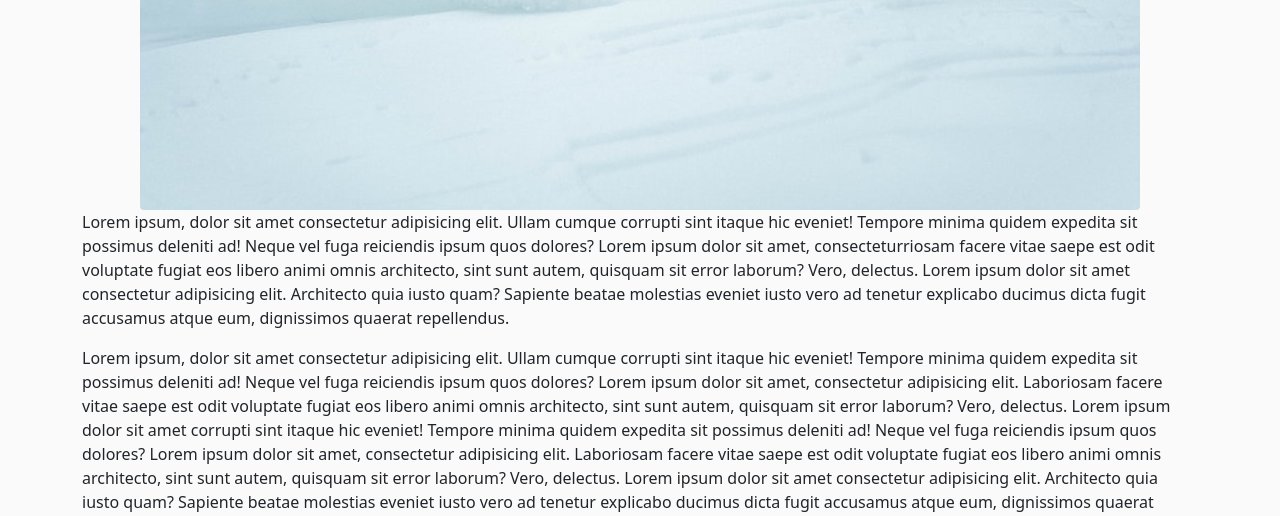
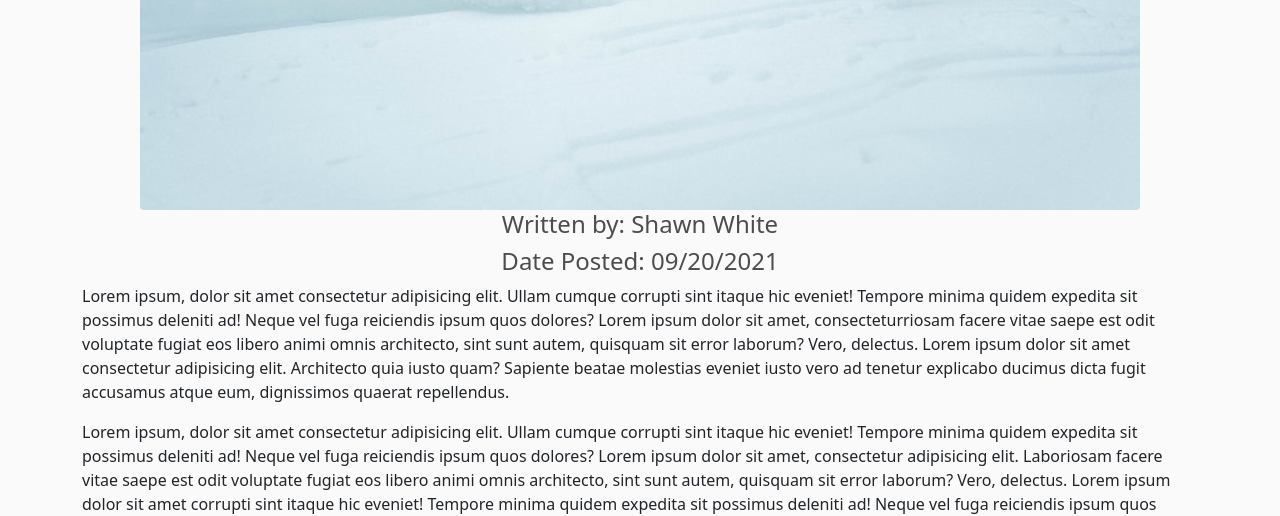
Before and after one commit to matthew-le/solo-project, a Django app: page /blog in a window 1280 px wide. Shown: the part 580-1096 px from the top of the page. Run offline with Django 3.2, Linux system fonts and the light colour scheme; data that the repository does not hold is empty.

Commit message:
update blog page

```diff
--- a/snowboard_app/templates/store/blog.html
+++ b/snowboard_app/templates/store/blog.html
@@ -13,6 +13,8 @@
     {% block content %}
         <h2 class='text-center'>Top 10 Snowboard Tricks for Beginners</h2>
         <img class="img-fluid rounded mx-auto d-block" src="{% static 'images/blog_image.png' %}" alt="snowboard_blog_picture">
+        <h4 class='text-center'> Written by: Shawn White</h4>
+        <h4 class='text-center'>Date Posted: 09/20/2021</h4>
         <p>Lorem ipsum, dolor sit amet consectetur adipisicing elit. Ullam cumque corrupti sint itaque hic eveniet! Tempore minima quidem expedita sit possimus deleniti ad! Neque vel fuga reiciendis ipsum quos dolores? Lorem ipsum dolor sit amet, consecteturriosam facere vitae saepe est odit voluptate fugiat eos libero animi omnis architecto, sint sunt autem, quisquam sit error laborum? Vero, delectus. Lorem ipsum dolor sit amet consectetur adipisicing elit. Architecto quia iusto quam? Sapiente beatae molestias eveniet iusto vero ad tenetur explicabo ducimus dicta fugit accusamus atque eum, dignissimos quaerat repellendus.</p>
         <p>Lorem ipsum, dolor sit amet consectetur adipisicing elit. Ullam cumque corrupti sint itaque hic eveniet! Tempore minima quidem expedita sit possimus deleniti ad! Neque vel fuga reiciendis ipsum quos dolores? Lorem ipsum dolor sit amet, consectetur adipisicing elit. Laboriosam facere vitae saepe est odit voluptate fugiat eos libero animi omnis architecto, sint sunt autem, quisquam sit error laborum? Vero, delectus. Lorem ipsum dolor sit amet corrupti sint itaque hic eveniet! Tempore minima quidem expedita sit possimus deleniti ad! Neque vel fuga reiciendis ipsum quos dolores? Lorem ipsum dolor sit amet, consectetur adipisicing elit. Laboriosam facere vitae saepe est odit voluptate fugiat eos libero animi omnis architecto, sint sunt autem, quisquam sit error laborum? Vero, delectus. Lorem ipsum dolor sit amet consectetur adipisicing elit. Architecto quia iusto quam? Sapiente beatae molestias eveniet iusto vero ad tenetur explicabo ducimus dicta fugit accusamus atque eum, dignissimos quaerat repellendus.</p>
         <p>Lorem ipsum, dolor sit amet consectetur adipisicing elit. Ullam cumque citaque hic eveniet! Tempore minima quidem expedita sit possimus deleniti ad! Neque vel fuga reiciendis ipsum quos dolores? Lorem ipsum dolor sit amet, consectetur adipisicing elit. Laboriosam facere vitae saepe est odit voluptate fugiat eos libero animi omnis architecto, sint sunt autem, quisquam sit error laborum? Vero, delectus. Lorem ipsum dolor sit amet consectetur adipisicing elit. Architecto quia iusto quam? Sapiente beatae molestias eveniet iusto vero ad tenetur explicabo ducimus dicta fugit accusamus atque eum, dignissimos quaerat repellendus.</p>
@@ -36,8 +38,6 @@
             {% endfor %}
         </div>
             <!-- create like button for comments section  -->
-            <!-- add more blogs to the page to increase content -->
-            <!-- add page that displays all blog links -->
     {% endblock content %}
 </body>
 </html>
```
